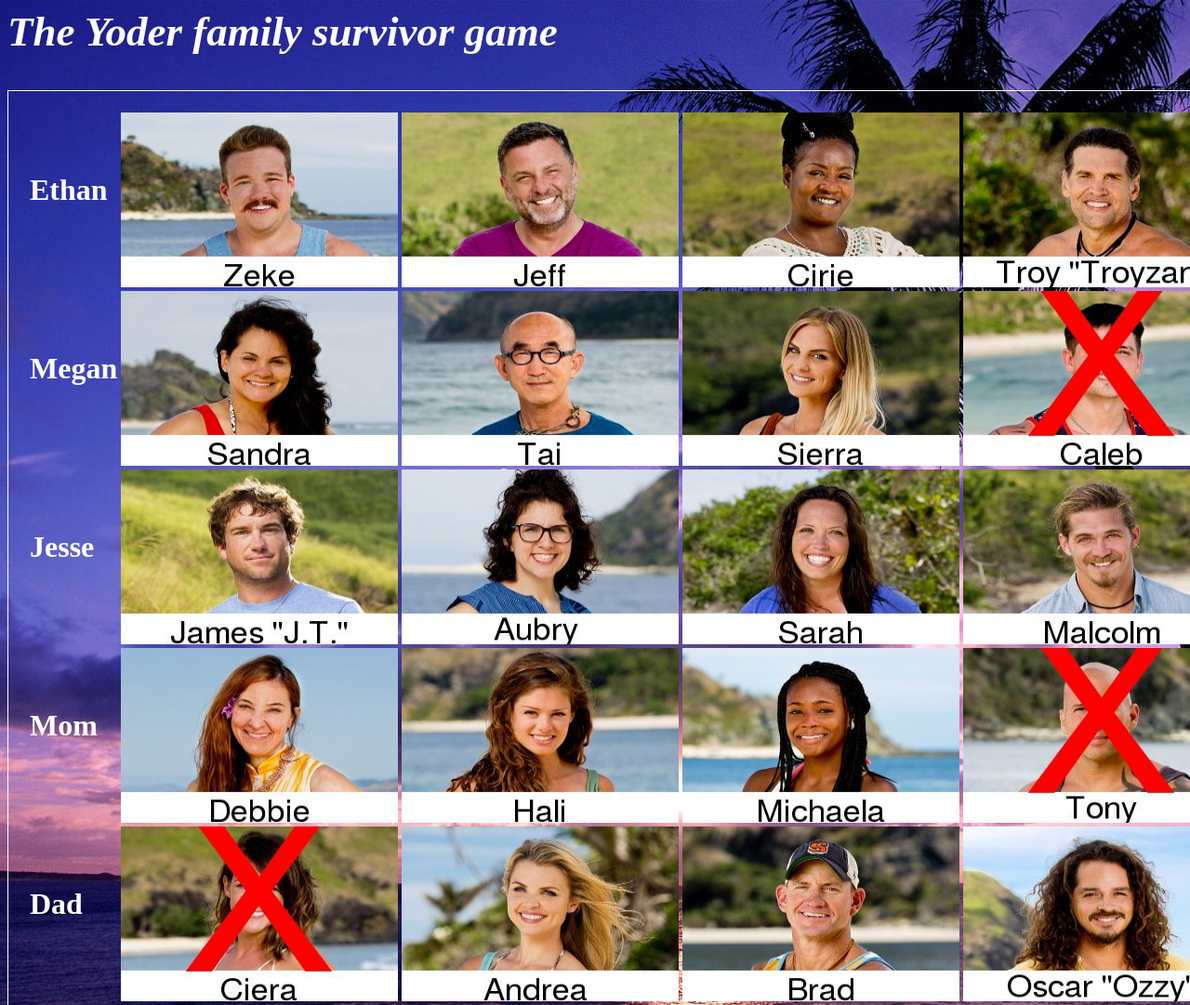
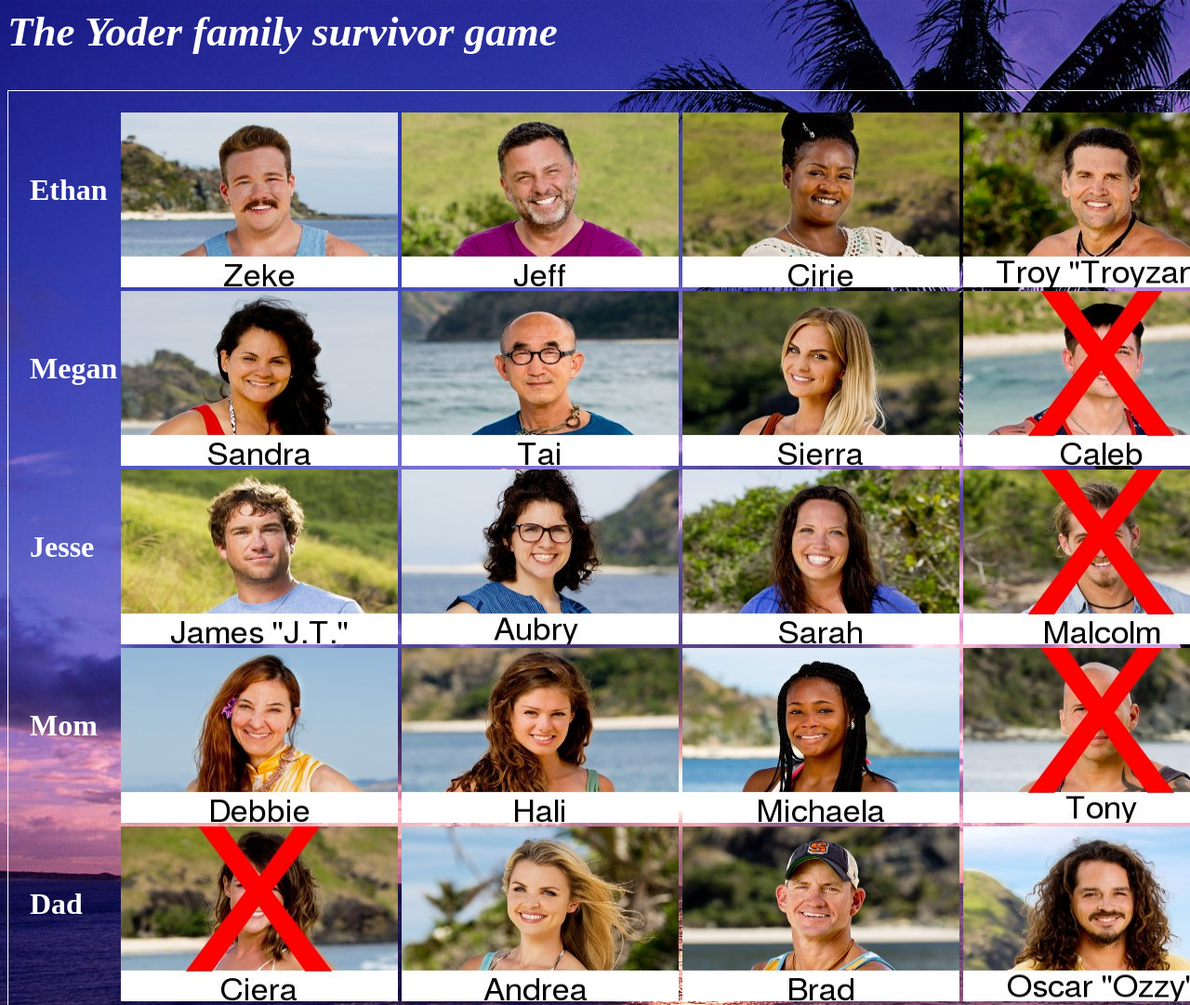
Before and after one commit to jeffyoder01/the-yoder-family-survivor-game, a plain HTML site: page index.html in a window 1280 px wide. Shown: the top 1081 px of the page at 93% size. Drawn offline with Linux system fonts and the light colour scheme.

Commit message:
Update index.html

```diff
--- a/index.html
+++ b/index.html
@@ -26,7 +26,7 @@
 	<td><img src="sur1/JT.jpg" width="298" height="188" alt="Jessica-F"></td>
 	<td><img src="sur1/Aubry.jpg" width="298" height="188" alt="Aubry"></td>
 	<td><img src="sur1/Sarah.jpg" width="298" height="188" alt="Sarah"></td>
-	<td><img src="sur1/Malcolm.jpg" width="298" height="188" alt="Malcolm"></td>
+	<td><img src="surout-red/Malcolm.jpg" width="298" height="188" alt="Malcolm"></td>
 </tr>
 <tr>
 	<td><h1>Mom</h1></td>
```
